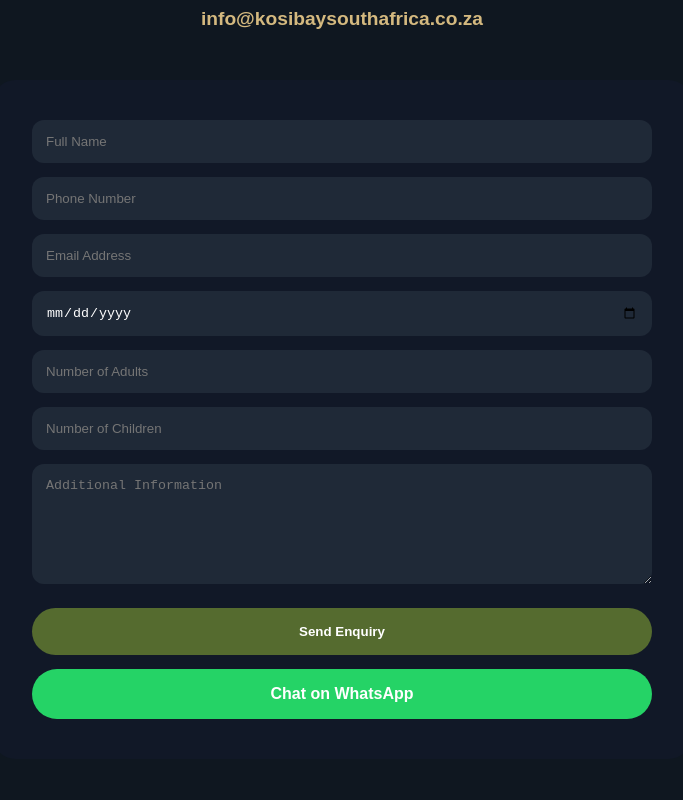
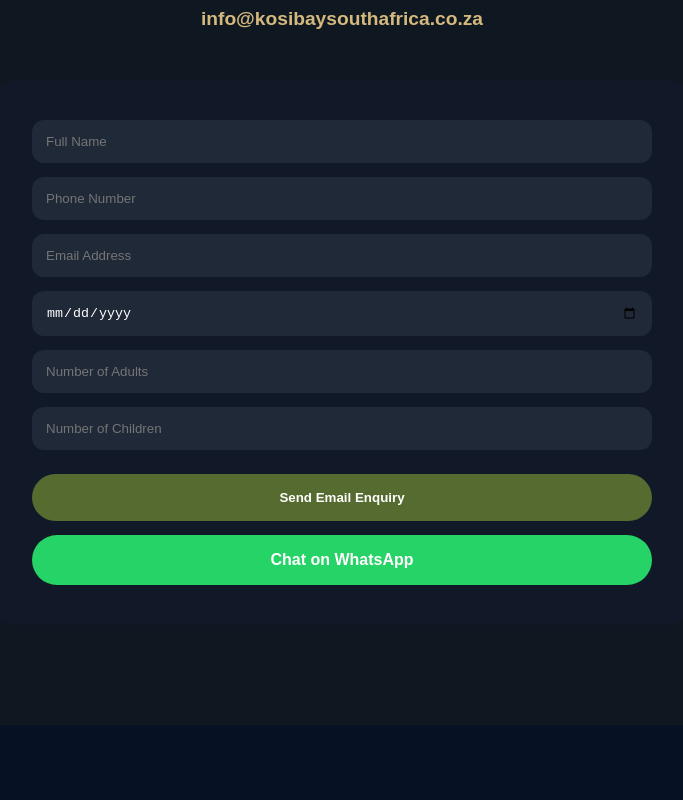
Before and after one commit to Pixi-Creator/Kingfisherbushlodge3.0, a React (Vite) app: page / in a window 1280 px wide. Shown: the part 9180-9980 px from the top of the page, without its empty margins (298-981 px from the left). Built offline with nearby package versions, Linux system fonts and the light colour scheme.

Commit message:
contact issue

```diff
--- a/src/App.tsx
+++ b/src/App.tsx
@@ -876,67 +876,51 @@ export default function App() {
             borderRadius: "24px",
           }}
         >
-         <form
-  name="enquiry"
-  method="POST"
-  data-netlify="true"
+        <form
+  onSubmit={(e) => {
+    e.preventDefault();
+
+    const form = e.target as HTMLFormElement;
+
+    const name = (form.elements.namedItem("name") as HTMLInputElement).value;
+    const phone = (form.elements.namedItem("phone") as HTMLInputElement).value;
+    const email = (form.elements.namedItem("email") as HTMLInputElement).value;
+    const date = (form.elements.namedItem("date") as HTMLInputElement).value;
+    const adults = (form.elements.namedItem("adults") as HTMLInputElement).value;
+    const children = (form.elements.namedItem("children") as HTMLInputElement).value;
+
+    const subject = `Kingfisher Bush Lodge Enquiry`;
+
+    const body = `
+Name: ${name}
+Phone: ${phone}
+Email: ${email}
+Preferred Date: ${date}
+Adults: ${adults}
+Children: ${children}
+    `;
+
+    window.location.href = `mailto:info@kosibaysouthafrica.co.za?subject=${encodeURIComponent(
+      subject
+    )}&body=${encodeURIComponent(body)}`;
+  }}
   style={{
     display: "flex",
     flexDirection: "column",
     gap: "14px",
   }}
 >
-  <input type="hidden" name="form-name" value="enquiry" />
+  <input name="name" placeholder="Full Name" style={inputStyle} />
 
-  <input
-    name="name"
-    placeholder="Full Name"
-    style={inputStyle}
-    required
-  />
+  <input name="phone" placeholder="Phone Number" style={inputStyle} />
 
-  <input
-    name="phone"
-    placeholder="Phone Number"
-    style={inputStyle}
-    required
-  />
+  <input name="email" placeholder="Email Address" style={inputStyle} />
 
-  <input
-    name="email"
-    type="email"
-    placeholder="Email Address"
-    style={inputStyle}
-    required
-  />
+  <input name="date" type="date" style={inputStyle} />
 
-  <input
-    name="date"
-    type="date"
-    style={inputStyle}
-  />
+  <input name="adults" placeholder="Number of Adults" style={inputStyle} />
 
-  <input
-    name="adults"
-    placeholder="Number of Adults"
-    style={inputStyle}
-  />
-
-  <input
-    name="children"
-    placeholder="Number of Children"
-    style={inputStyle}
-  />
-
-  <textarea
-    name="message"
-    placeholder="Additional Information"
-    style={{
-      ...inputStyle,
-      minHeight: "120px",
-      resize: "vertical",
-    }}
-  />
+  <input name="children" placeholder="Number of Children" style={inputStyle} />
 
   <button
     type="submit"
@@ -944,14 +928,15 @@ export default function App() {
       background: "#556b2f",
       padding: "16px",
       borderRadius: "50px",
+      textAlign: "center",
       color: "white",
       fontWeight: "bold",
+      marginTop: "10px",
       border: "none",
       cursor: "pointer",
-      marginTop: "10px",
     }}
   >
-    Send Enquiry
+    Send Email Enquiry
   </button>
 
             <a
```
